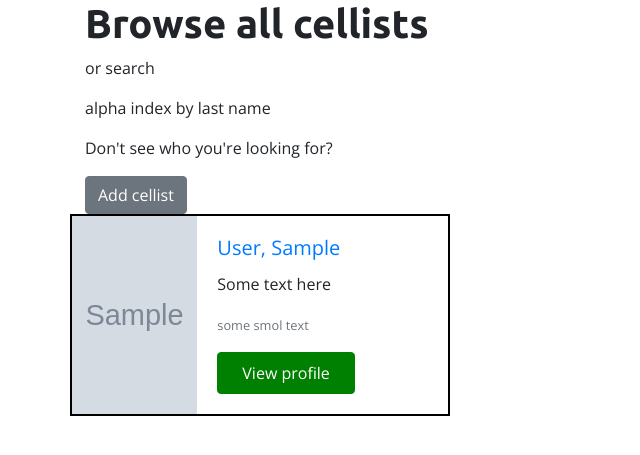
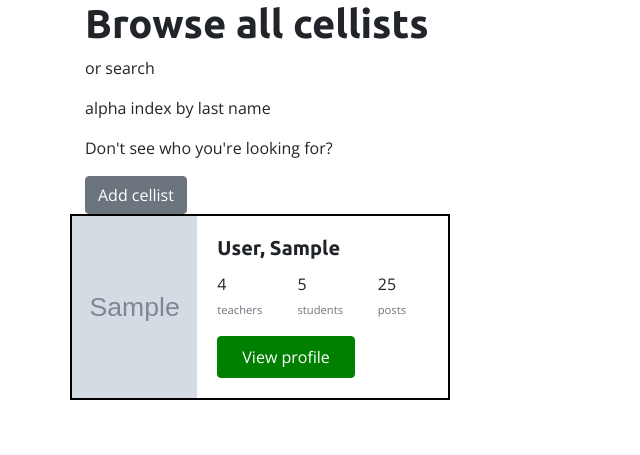
Before and after one commit to coriography/cello_tree, a Flask app: page /all_cellists in a window 1280 px wide. Shown: the part 56-511 px from the top of the page, without its empty margins (0-640 px from the left). Run offline with Flask 2, Linux system fonts and the light colour scheme; tables that the repository leaves empty hold one stand-in row (values such as "Sample post"); grey boxes marked "Sample" are stand-in pictures; some libraries are stand-ins or nearby versions.

Commit message:
added cellist stats to cards

```diff
--- a/static/style.css
+++ b/static/style.css
@@ -88,6 +88,10 @@ h1, h2, h3, h4, h5, h6 {
     width: 100%;
 }
 
+.card-text small {
+    font-size: 70%;
+}
+
 .overlay-dark {
     height: 100%;
     width: 100%;
--- a/templates/all_cellists.html
+++ b/templates/all_cellists.html
@@ -24,10 +24,19 @@
                 </div>
                 <div class="col-8">
                     <div class="card-body">
-                        <h5 class="card-title text-black"><a href="/cellist_profile/{{cellist.cellist_id}}">{{cellist.lname}}, {{cellist.fname}}</a></h5>
-                        <p class="card-text">Some text here</p>
-                        <p class="card-text"><small class="text-muted">some smol text</small></p>
-                        <a href="/cellist_profile/{{cellist.cellist_id}}" class="btn btn-primary">View profile</a>
+                        <h5 class="card-title text-black">{{cellist.lname}}, {{cellist.fname}}</h5>
+                        <div class="row">
+                            <div class="col-4">
+                                <p class="card-text">4 <small class="text-muted">teachers</small></p>
+                            </div>
+                            <div class="col-4">
+                                <p class="card-text">5 <small class="text-muted">students</small></p>
+                            </div>
+                            <div class="col-4">
+                                <p class="card-text">25 <small class="text-muted">posts</small></p>
+                            </div>
+                        </div>
+                        <a href="/cellist_profile/{{cellist.cellist_id}}" class="btn btn-primary mt-3">View profile</a>
                     </div>
                 </div>
             </div>
```
